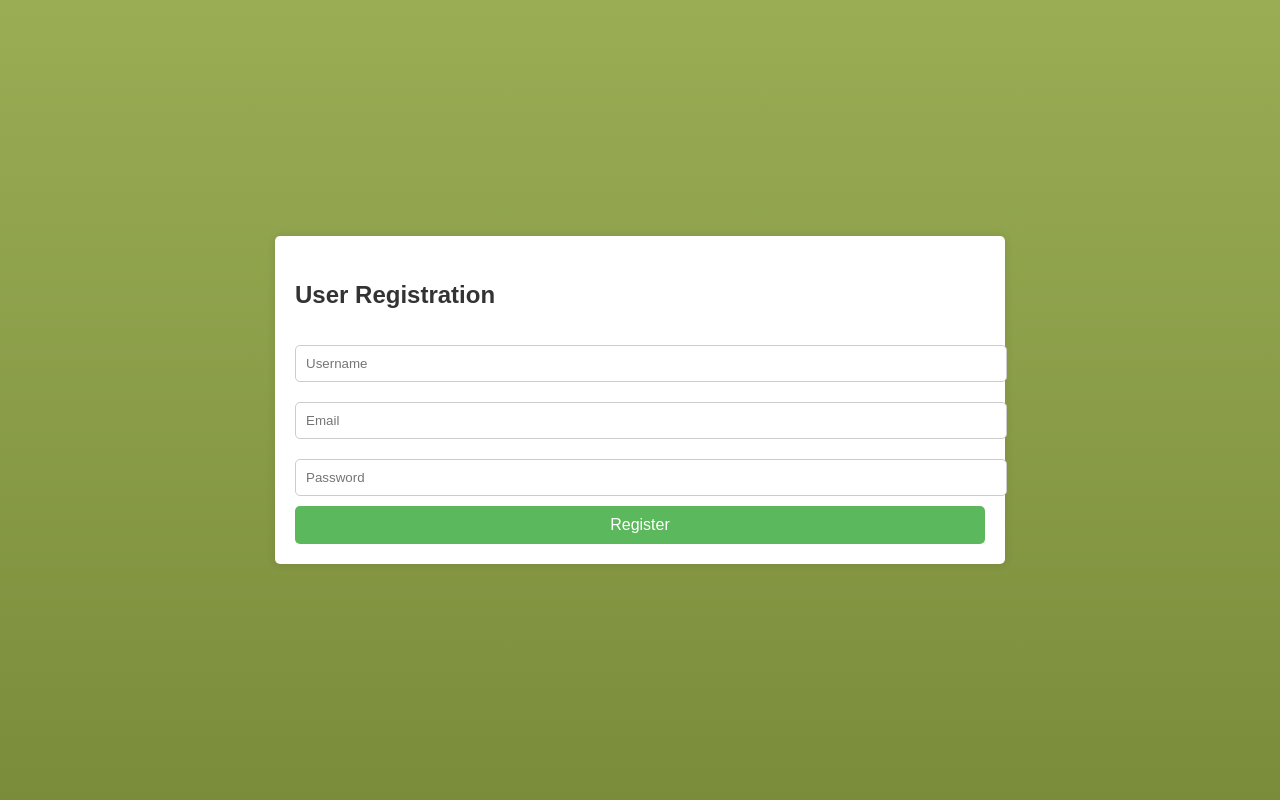
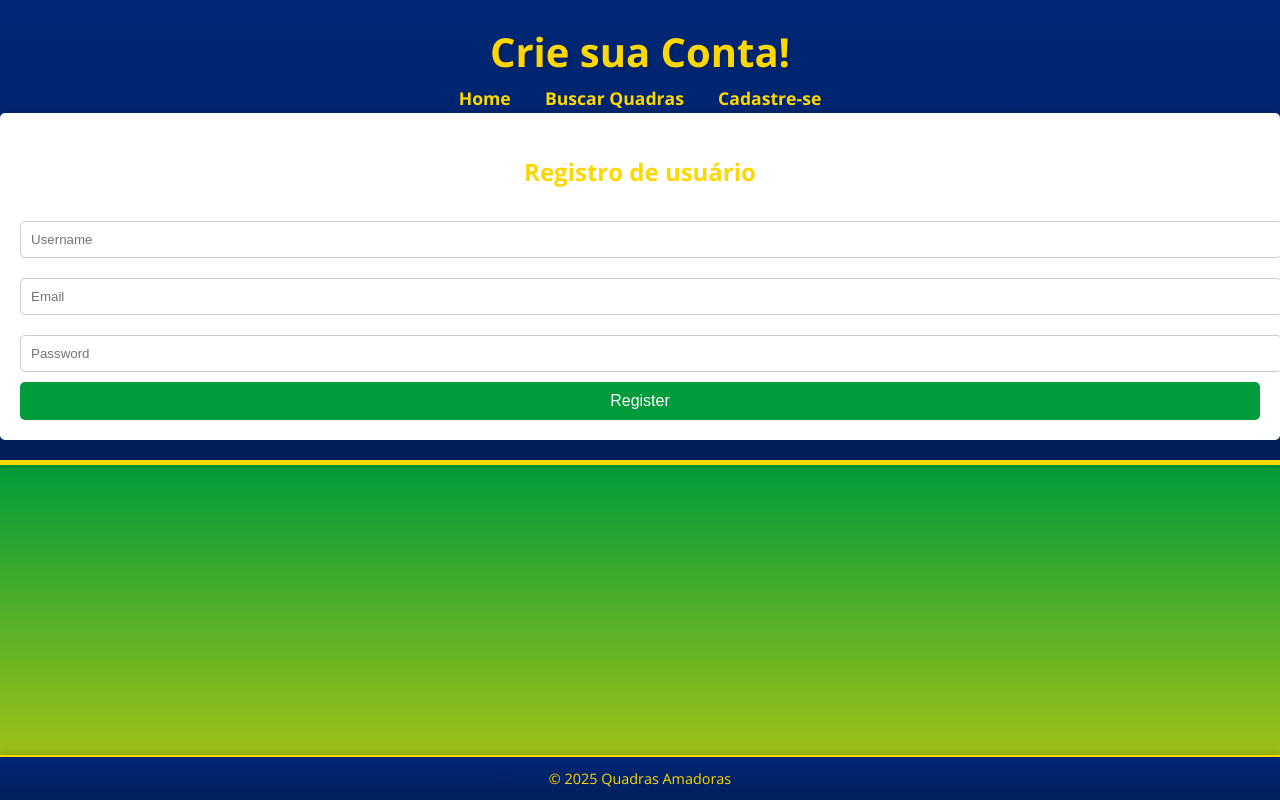
Before and after one commit to LorenzoAHenrique/ProjetoQuadrinha, a website: page views/register.html in a window 1280 px wide. Drawn offline with nearby package versions, Linux system fonts and the light colour scheme.

Commit message:
Changed visual and buttons added

```diff
--- a/package.json
+++ b/package.json
@@ -18,6 +18,8 @@
   "homepage": "https://github.com/LorenzoAHenrique/Projeto-ballnb#readme",
   "description": "",
   "dependencies": {
+    "body-parser": "^1.20.3",
+    "cors": "^2.8.5",
     "express": "^4.21.2"
   }
 }
--- a/public/css/style.css
+++ b/public/css/style.css
@@ -5,19 +5,19 @@ body {
     font-family: 'Montserrat', sans-serif;
     margin: 0;
     padding: 0;
-    background-color: #2D8E6C; /* Green field color */
-    background-image: linear-gradient(to bottom, #9aad55, #7a8c3a); /* Gradiente para simular o campo de futebol */
+    background-color: #009C3B; /* Verde da bandeira do Brasil */
+    background-image: linear-gradient(to bottom, #009C3B, #FFD700); /* Gradiente verde e amarelo */
     color: #333; /* Darker text color for better readability */
     line-height: 1.6;
 }
 
 header {
-    background-color: #4c8527; /* Darker green for header */
-    background-image: linear-gradient(to bottom, #4c8527, #3a6a1f); /* Gradiente para dar profundidade */
-    color: #fcecc4; /* Light color for text */
+    background-color: #002776; /* Azul da bandeira do Brasil */
+    background-image: linear-gradient(to bottom, #002776, #001F5B); /* Gradiente para dar profundidade */
+    color: #FFD700; /* Amarelo da bandeira do Brasil */
     padding: 20px 0;
     text-align: center;
-    border-bottom: 5px solid #D1CD52; /* Add a border to the bottom of the header */
+    border-bottom: 5px solid #FFD700; /* Add a border to the bottom of the header */
     box-shadow: 0 4px 6px rgba(0, 0, 0, 0.1); /* Add shadow for depth */
     font-family: 'Open Sans', sans-serif;
 }
@@ -30,7 +30,7 @@ header h1 {
 }
 
 nav a {
-    color: #ccbc94; /* Light color for links */
+    color: #FFD700; /* Amarelo para links */
     margin: 0 15px;
     text-decoration: none;
     font-weight: bold; /* Bold for emphasis */
@@ -45,34 +45,34 @@ nav a:hover {
 
 main {
     padding: 20px;
-    background-color: #61A363; /* Green background for main content */
-    border: 2px dashed #098171; /* Dashed border for main content */
+    background-color: #009C3B; /* Verde para o conteúdo principal */
+    border: 2px dashed #FFD700; /* Borda amarela */
     border-radius: 10px; /* Rounded corners for main content */
     box-shadow: 0 4px 6px rgba(0, 0, 0, 0.1); /* Add shadow for depth */
     margin: 20px auto;
-    max-width: 1200px; /* Limit the width for better readability */
+    max-width: 1100px; /* Limit the width for better readability */
     background-image: url('../images/grass-texture.jpg'); /* Grass texture for the background */
     background-blend-mode: overlay; /* Blend the texture with the background */
     color: #ffffff; /* Change font color */
 }
 
 main h2 {
-    color: #ffff; /* Cor do título principal */
+    color: #ffffff; /* Cor do título principal */
     font-size: 2rem;
     margin-bottom: 20px;
     text-align: center;
 }
 
 footer {
-    background-color: #4c8527; /* Darker green for footer */
-    background-image: linear-gradient(to bottom, #4c8527, #3a6a1f); /* Gradiente para combinar com o header */
-    color: #fcecc4; /* Light color for text */
+    background-color: #002776; /* Azul para o rodapé */
+    background-image: linear-gradient(to bottom, #002776, #001F5B); /* Gradiente para combinar com o header */
+    color: #FFD700; /* Amarelo para o texto */
     text-align: center;
     padding: 10px 0;
     position: fixed;
     width: 100%;
     bottom: 0;
-    border-top: 2px solid #ccbc94; /* Add a border to the top of the footer */
+    border-top: 2px solid #FFD700; /* Add a border to the top of the footer */
     box-shadow: 0 -4px 6px rgba(0, 0, 0, 0.1); /* Add shadow for depth */
     font-size: 0.9rem;
 }
@@ -83,8 +83,8 @@ footer p {
 
 /* Estilos para botões temáticos */
 .button {
-    background-color: #4c8527;
-    color: #fcecc4;
+    background-color: #002776; /* Azul para botões */
+    color: #FFD700; /* Amarelo para o texto */
     padding: 10px 20px;
     border: none;
     border-radius: 5px;
@@ -94,13 +94,13 @@ footer p {
 }
 
 .button:hover {
-    background-color: #3a6a1f;
+    background-color: #001F5B; /* Azul mais escuro ao passar o mouse */
 }
 
 /* Estilos para cards de conteúdo */
 .card {
     background-color: #ffffff;
-    border: 1px solid #ccbc94;
+    border: 1px solid #FFD700; /* Borda amarela */
     border-radius: 10px;
     padding: 20px;
     margin: 20px 0;
@@ -132,3 +132,39 @@ footer p {
         font-size: 1.5rem;
     }
 }
+
+.register-container {
+    background-color: #fff;
+    padding: 20px;
+    border-radius: 5px;
+    box-shadow: 0 0 10px rgba(0, 0, 0, 0.1);
+}
+
+.register-container h2 {
+    margin-bottom: 20px;
+}
+
+.register-container input[type="text"],
+.register-container input[type="email"],
+.register-container input[type="password"] {
+    width: 100%;
+    padding: 10px;
+    margin: 10px 0;
+    border: 1px solid #ccc;
+    border-radius: 5px;
+}
+
+.register-container button {
+    width: 100%;
+    padding: 10px;
+    background-color: #009C3B; /* Verde para o botão */
+    border: none;
+    border-radius: 5px;
+    color: #fff;
+    font-size: 16px;
+    cursor: pointer;
+}
+
+.register-container button:hover {
+    background-color: #007A2F; /* Verde mais escuro ao passar o mouse */
+}
--- a/views/register.html
+++ b/views/register.html
@@ -1,55 +1,21 @@
 <!DOCTYPE html>
-<html lang="en">
+<html lang="pt-BR">
 <head>
     <meta charset="UTF-8">
     <meta name="viewport" content="width=device-width, initial-scale=1.0">
     <title>User Registration</title>
     <link rel="stylesheet" href="/public/css/style.css">
-    <style>
-        body {
-            font-family: Arial, sans-serif;
-            background-color: #f4f4f4;
-            display: flex;
-            justify-content: center;
-            align-items: center;
-            height: 100vh;
-        }
-        .register-container {
-            background-color: #fff;
-            padding: 20px;
-            border-radius: 5px;
-            box-shadow: 0 0 10px rgba(0, 0, 0, 0.1);
-        }
-        .register-container h2 {
-            margin-bottom: 20px;
-        }
-        .register-container input[type="text"],
-        .register-container input[type="email"],
-        .register-container input[type="password"] {
-            width: 100%;
-            padding: 10px;
-            margin: 10px 0;
-            border: 1px solid #ccc;
-            border-radius: 5px;
-        }
-        .register-container button {
-            width: 100%;
-            padding: 10px;
-            background-color: #5cb85c;
-            border: none;
-            border-radius: 5px;
-            color: #fff;
-            font-size: 16px;
-            cursor: pointer;
-        }
-        .register-container button:hover {
-            background-color: #4cae4c;
-        }
-    </style>
 </head>
 <body>
+    <header>
+        <h1>Crie sua Conta!</h1>
+        <nav>
+            <a href="/views/index.html">Home</a>
+            <a href="/views/search.html">Buscar Quadras</a>
+            <a href="/views/register.html">Cadastre-se</a>
+        </nav>
         <div class="register-container">
-        <h2>User Registration</h2>
+            <h2>Registro de usuário</h2>
             <form action="/register" method="post">
                 <input type="text" name="username" placeholder="Username" required>
                 <input type="email" name="email" placeholder="Email" required>
@@ -57,5 +23,8 @@
                 <button type="submit">Register</button>
             </form>
         </div>
+        <footer>
+            <p>&copy; 2025 Quadras Amadoras</p>
+    </header>
 </body>
 </html>
```
Also changed, not shown: server.js (+7 -0 lines), views/index.html (+1 -1 lines), 1 other file. Lines whose indentation alone changed are shown as unchanged.
